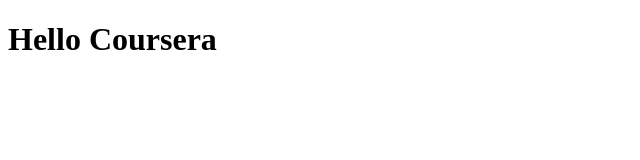
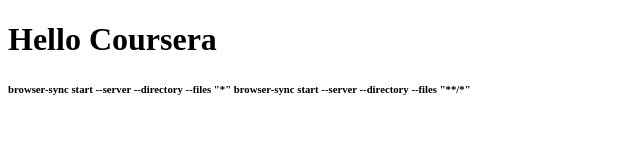
Before and after one commit to vrfigueiredo/Coursera_HTML_CSS_Javascript, a plain HTML site: page Github and Browser Sync.html in a window 1280 px wide. Shown: the whole page, without its empty margins (0-640 px from the left). Drawn offline with Linux system fonts and the light colour scheme.

Commit message:
Update Github and Browser Sync.html

```diff
--- a/Github and Browser Sync.html
+++ b/Github and Browser Sync.html
@@ -5,5 +5,10 @@
 </head>
 <body>
 <h1>Hello Coursera</h1>
+
+<h6>
+	browser-sync start --server --directory --files "*"
+	browser-sync start --server --directory --files "**/*"
+</h6>
 </body>
 </html>
```
